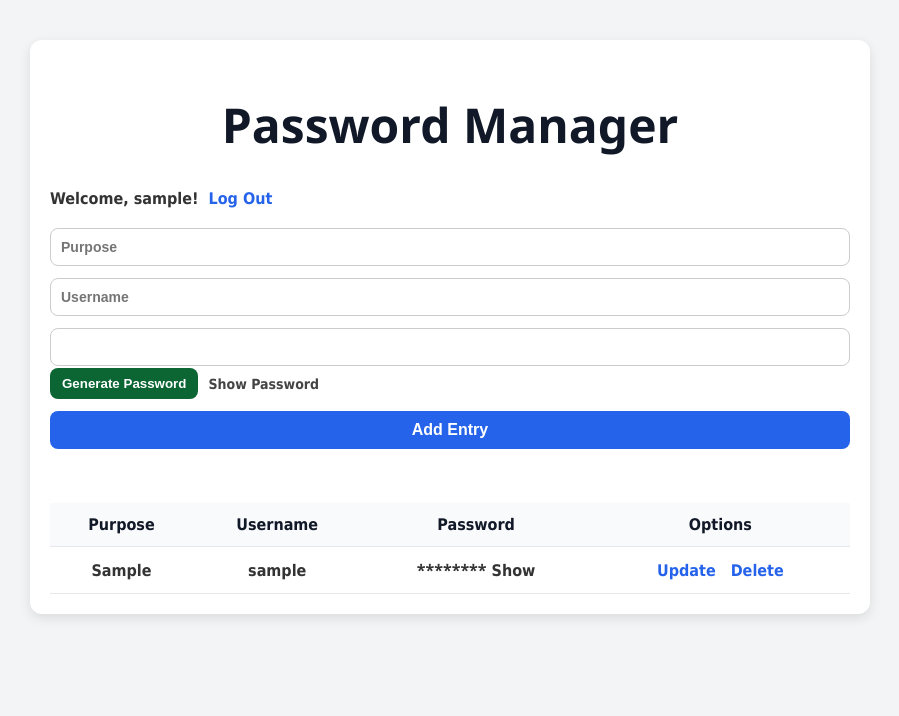
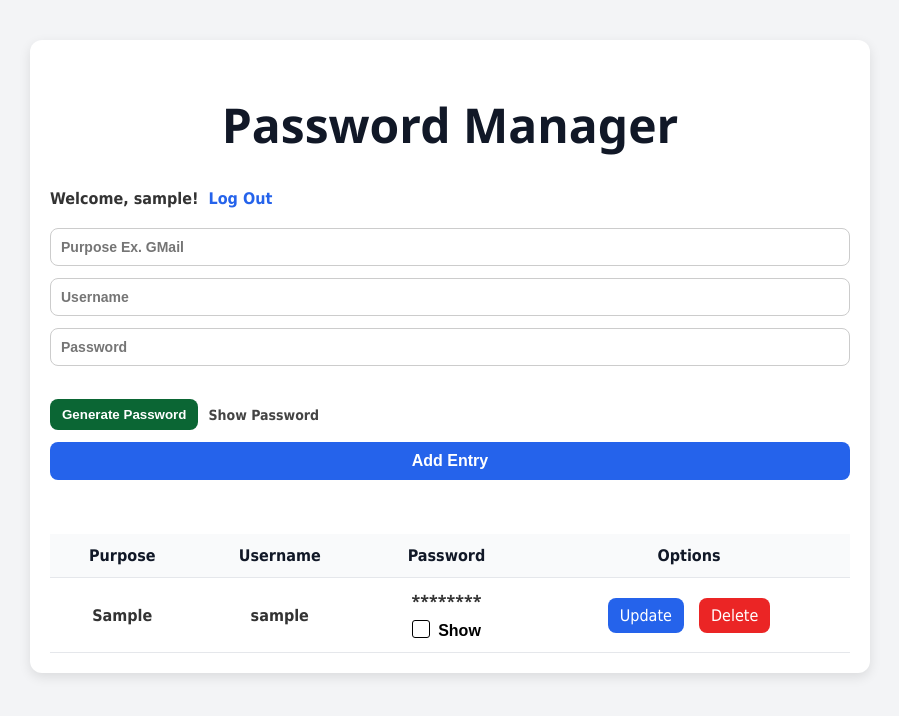
Before and after one commit to Ujjaldeep/PasswordManager, a Flask app: page / in a window 1280 px wide. Shown: the top 716 px of the page, without its empty margins (190-1089 px from the left). Run offline with Flask 2, Linux system fonts and the light colour scheme; a user stored in the database is signed in; tables that the repository leaves empty hold one stand-in row (values such as "Sample post").

Commit message:
Update index.html

```diff
--- a/templates/index.html
+++ b/templates/index.html
@@ -24,9 +24,10 @@
         {% endwith %}
         {% if current_user.is_authenticated %}
             <form method="POST" action="{{ url_for('home') }}">
-                <input type="text" name="Purpose" placeholder="Purpose" required>
+                <input type="text" name="Purpose" placeholder="Purpose Ex. GMail" required>
                 <input type="text" name="Username" placeholder="Username" required>
-                <input type="password" name="Password" id="password" required>
+                <input type="password" name="Password" id="password" placeholder="Password" required>
+                <br>
                 <div class="password-container">
                     <button type="button" class="generate-btn">Generate Password</button>
                     <label class="show-password">
@@ -49,14 +50,16 @@
                             <td>{{ da[1] }}</td>
                             <td>
                                 <span class="password-hidden" data-password="{{ da[2] }}">********</span>
+                                <br>
                                 <label>
-                                    <input type="checkbox" class="show-password-table-checkbox" data-index="{{ loop.index }}"> Show
+                                    <input type="checkbox" class="show-password-table-checkbox" data-index="{{ loop.index }}">
+                                        <span>Show</span>
                                 </label>
                             </td>
                             <td>
-                                <a href="{{ url_for('update', entry_username=da[1]) }}">Update</a>
+                                <a href="{{ url_for('update', entry_username=da[1]) }}" class="update-button">Update</a>
                                 {% if da[1] %}
-                                    <a href="{{ url_for('delete', entry_username=da[1]) }}">Delete</a>
+                                    <a href="{{ url_for('delete', entry_username=da[1]) }}" class="delete-button">Delete</a>
                                 {% else %}
                                     No valid username
                                 {% endif %}
```
